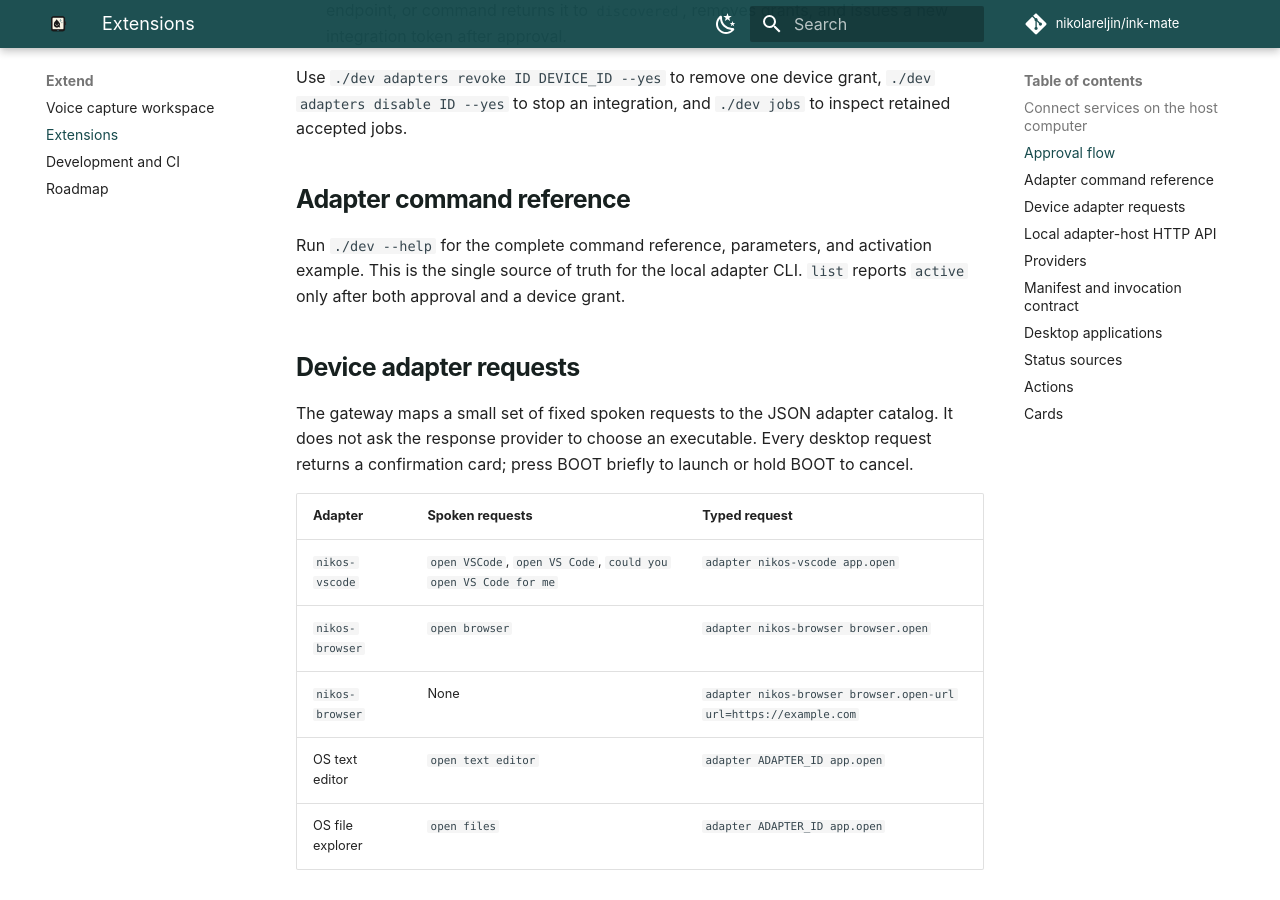
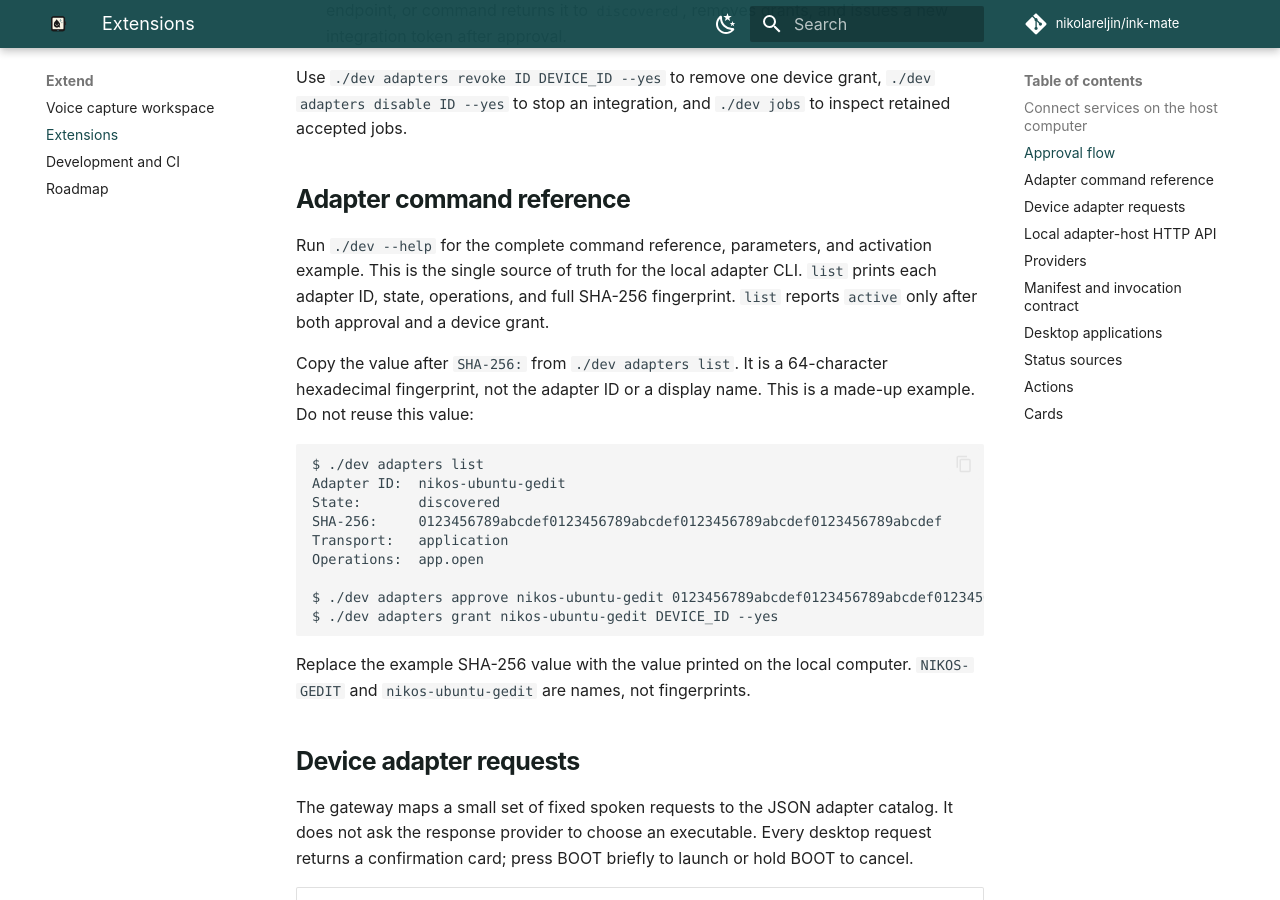
Before and after one commit to nikolareljin/ink-mate, an MkDocs documentation site: the page built from docs/extensions.md, in a window 1280 px wide and 900 px high, scrolled down 1079 px. Built offline with MkDocs 1.6.1 and Material for MkDocs 9.7.7, drawn with Linux system fonts in a browser that asks for light colours; comment, search, counter and statistics services are not loaded.

Commit message:
fix: format adapter fingerprints

````diff
--- a/docs/extensions.md
+++ b/docs/extensions.md
@@ -44,7 +44,28 @@ inspect retained accepted jobs.
 
 Run `./dev --help` for the complete command reference, parameters, and
 activation example. This is the single source of truth for the local adapter
-CLI. `list` reports `active` only after both approval and a device grant.
+CLI. `list` prints each adapter ID, state, operations, and full SHA-256
+fingerprint. `list` reports `active` only after both approval and a device
+grant.
+
+Copy the value after `SHA-256:` from `./dev adapters list`. It is a 64-character
+hexadecimal fingerprint, not the adapter ID or a display name. This is a
+made-up example. Do not reuse this value:
+
+```text
+$ ./dev adapters list
+Adapter ID:  nikos-ubuntu-gedit
+State:       discovered
+SHA-256:     0123456789abcdef0123456789abcdef0123456789abcdef0123456789abcdef
+Transport:   application
+Operations:  app.open
+
+$ ./dev adapters approve nikos-ubuntu-gedit 0123456789abcdef0123456789abcdef0123456789abcdef0123456789abcdef --yes
+$ ./dev adapters grant nikos-ubuntu-gedit DEVICE_ID --yes
+```
+
+Replace the example SHA-256 value with the value printed on the local computer.
+`NIKOS-GEDIT` and `nikos-ubuntu-gedit` are names, not fingerprints.
 
 ## Device adapter requests
 
````
Also changed, not shown: README.md (+4 -0 lines), 3 other files.
